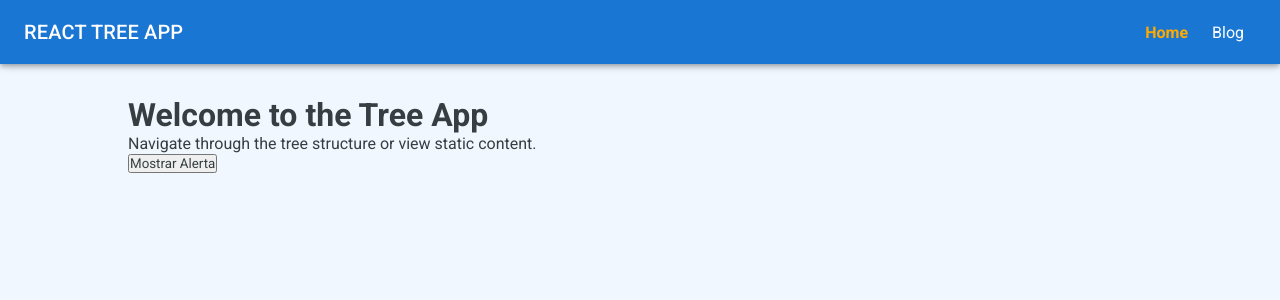
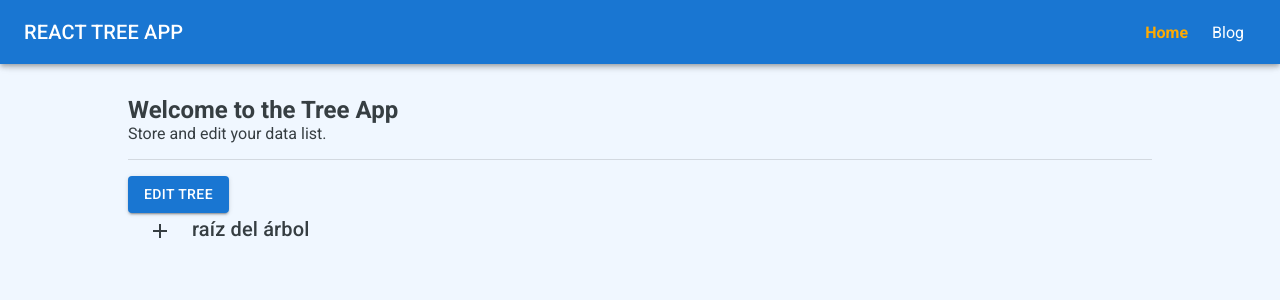
Before and after one commit to darianaren/react-tree-app, a React (Create React App) app: page / in a window 1280 px wide. Shown: the top 300 px of the page. Built offline with nearby package versions, Linux system fonts and the light colour scheme.

Commit message:
[main] feat (components/Tree)

```diff
--- a/package.json
+++ b/package.json
@@ -5,6 +5,7 @@
   "dependencies": {
     "@emotion/react": "^11.14.0",
     "@emotion/styled": "^11.14.0",
+    "@mui/icons-material": "^6.3.0",
     "@mui/material": "^6.3.0",
     "cra-template-typescript": "1.2.0",
     "react": "^19.0.0",
@@ -44,7 +45,6 @@
     "@types/jest": "^29.5.14",
     "@types/react": "^19.0.2",
     "@types/react-dom": "^19.0.2",
-    "@types/react-router-dom": "^5.3.3",
-    "typescript": "^5.7.2"
+    "@types/react-router-dom": "^5.3.3"
   }
 }
--- /dev/null
+++ b/src/components/Tree/Tree.tsx
@@ -0,0 +1,48 @@
+import React, { useState } from "react";
+
+import { Add, Remove } from "@mui/icons-material";
+
+import { RenderTreeProps, TreeProps } from "./Tree.interfaces";
+import { Box, Button, Typography } from "@mui/material";
+
+const RenderTree: React.FC<RenderTreeProps> = ({ data }) => {
+  return (
+    <ul>
+      {data.map((node) => (
+        <Tree key={node.id} title={node.title} value={node.children} />
+      ))}
+    </ul>
+  );
+};
+
+const Tree: React.FC<TreeProps> = ({ title, value, onChange, editable }) => {
+  const [isOpen, setIsOpen] = useState(false);
+
+  const toggleOpen = () => setIsOpen((prev) => !prev);
+
+  const icon = isOpen ? <Remove /> : <Add />;
+
+  return (
+    <Box component="li" sx={{ listStyle: "none" }}>
+      <Box component="div" sx={{ display: "flex" }}>
+        {value?.length ? <Button onClick={toggleOpen}>{icon}</Button> : null}
+
+        <Typography variant="h6" component="p">
+          {title}
+        </Typography>
+      </Box>
+      <Box
+        component="section"
+        sx={{
+          marginLeft: "2rem",
+          paddingLeft: "1rem",
+          borderLeft: "1px #000 solid"
+        }}
+      >
+        {isOpen && value?.length ? <RenderTree data={value} /> : null}
+      </Box>
+    </Box>
+  );
+};
+
+export default Tree;
--- a/src/pages/Home.tsx
+++ b/src/pages/Home.tsx
@@ -1,15 +1,35 @@
-import { SEVERITY_ALERT } from "../constants/severityAlert";
-import useAlert from "../hooks/useAlert";
+import { Button, Divider } from "@mui/material";
+import Tree from "../components/Tree/Tree";
+const Home = () => {
+  const prueba = {
+    title: "raíz del árbol",
+    children: [
+      {
+        id: "1",
+        title: "hijo1",
+        children: [
+          {
+            id: "2",
+            title: "nieto1",
+            children: []
+          }
+        ]
+      },
+      {
+        id: "3",
+        title: "hijo2",
+        children: []
+      }
+    ]
+  };
 
-const Home = () => {
-  const { showAlert } = useAlert();
   return (
     <div>
-      <h1>Welcome to the Tree App</h1>
-      <p>Navigate through the tree structure or view static content.</p>
-      <button onClick={() => showAlert("¡Bienvenido!", SEVERITY_ALERT.success)}>
-        Mostrar Alerta
-      </button>
+      <h2>Welcome to the Tree App</h2>
+      <p>Store and edit your data list.</p>
+      <Divider component="hr" style={{ margin: "1rem 0" }} />
+      <Button variant="contained">Edit tree</Button>
+      <Tree title={prueba.title} value={prueba.children} />
     </div>
   );
 };
```
Also changed, not shown: src/components/Tree/Tree.interfaces.ts (added, +16 -0 lines), 1 other file (tests, documents, lock files or other folders).
